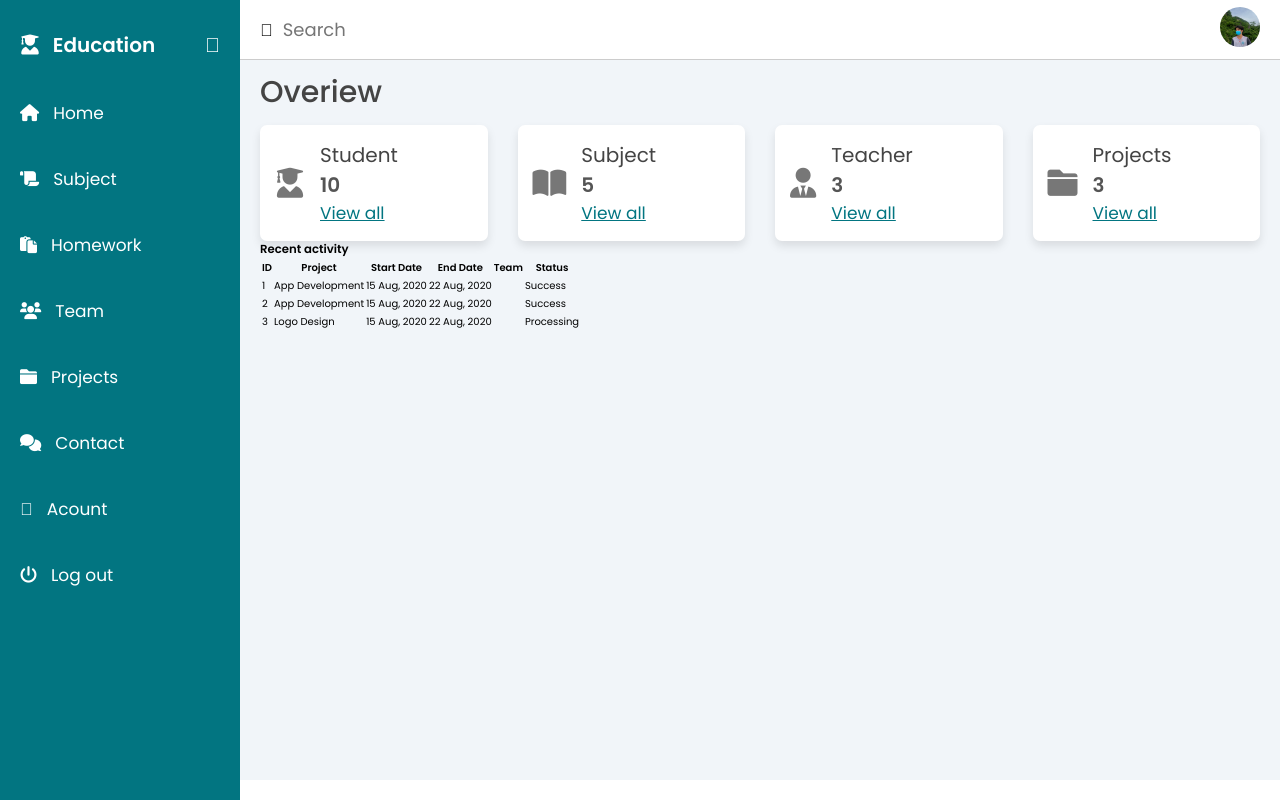
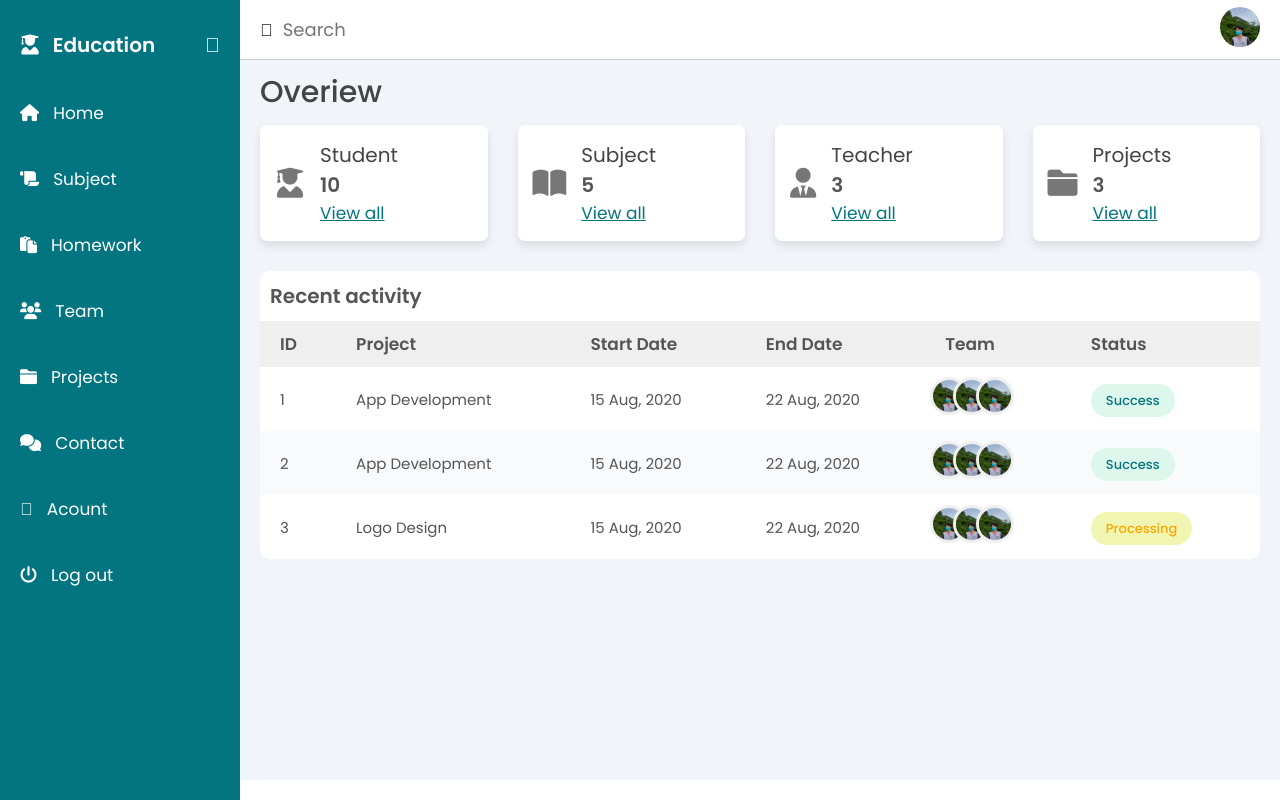
Before and after one commit to Archiroo/CongNgheWeb, a PHP site: page /teacher/index.php in a window 1280 px wide. Run offline with PHP 8.4, Linux system fonts and the light colour scheme; some libraries are stand-ins or nearby versions.

Commit message:
css table

```diff
--- a/teacher/css/teacher.css
+++ b/teacher/css/teacher.css
@@ -217,6 +217,86 @@ main {
 
 
 
+/* TABLE */
+.recent {
+    margin-top: 3rem;
+    margin-bottom: 3rem;
+}
+
+.recent .activity-grid {
+    display: grid;
+    grid-template-columns: 100%;
+    grid-column-gap: 2rem;
+}
+
+.recent .activity-card{
+    background: #fff;
+    border-radius: 1rem;
+}
+
+.recent .activity-grid .activity-card h3 {
+    color: var(--text);
+    margin: 1rem;
+    font-size: 2rem;
+}
+
+.recent .activity-grid .activity-card table{
+    width: 100%;
+    border-collapse: collapse; /*chỉ dữ lại 1 đường viền*/
+}
+
+.recent .activity-grid .activity-card table thead{
+    background: #efefef;
+    text-align: left;
+}
+
+th, td {
+    font-size: 1.7rem;
+    padding: 1rem 2rem;
+    color: var(--text);
+}
+
+td {
+    font-size: 1.5rem;
+}
+
+tbody tr:nth-child(even) { /*xen kẽ*/
+    background: #f9fafc;
+}
+
+.badge {
+    padding: 0.7rem 1.5rem;
+    border-radius: 2rem;
+    font-weight: 500;
+    font-size: 1.3rem;
+}
+
+.badge.success {
+    background: var(--success);
+    color: var(--main-color);
+}
+
+.badge.warning {
+    background: var(--processing);
+    color: orange;
+}
+
+.td-team {
+    display: flex;
+    align-items: center;
+}
+
+.td-team .img-1 img,
+.td-team .img-2 img,
+.td-team .img-3 img{
+    height: 38px;
+    width: 38px;
+    border-radius: 50%;
+    margin-left: -15px;
+    border: 3px solid #efefef;
+    background-size: cover;
+    background-repeat: no-repeat;
+}
 
 
 
@@ -231,34 +311,9 @@ main {
 
 
 
-
-
-
-
-
-
-
-
-
-
-
-
-
-
-
-
-
-
-
-
-
-
-
-
-/* RESPONVSIVE */
 @media only screen and (max-width: 1200px) {
     .sidebar {
-        width: 6rem;
+        width: 60px;
         z-index: 150;
     }
 
@@ -274,12 +329,12 @@ main {
     }
 
     .main-content {
-        margin-left: 6rem;
+        margin-left: 60px;
     }
 
     .main-content header {
-        left: 6rem;
-        width: calc(100% - 6rem);
+        left: 60px;
+        width: calc(100% - 60px);
     }
 
     #sidebar-toggle:checked ~ .sidebar {
@@ -301,11 +356,11 @@ main {
     }
 
     #sidebar-toggle:checked ~ .main-content {
-        margin-left: 6rem;
+        margin-left: 60px;
     }
 
     #sidebar-toggle:checked ~ .main-content header {
-        left: 6rem;
+        left: 60px;
     }
 }
 
@@ -316,14 +371,6 @@ main {
 
     .card-single {
         margin-bottom: 1rem;
-    }
-
-    .activity-grid {
-        display: block;
-    }
-
-    .summary {
-        margin-top: 1.5rem;
     }
 }
 
--- a/teacher/footer.php
+++ b/teacher/footer.php
@@ -2,7 +2,6 @@
     <script src="https://cdnjs.cloudflare.com/ajax/libs/jquery/3.6.0/jquery.min.js"></script>
     <!-- SCRIPT -->
     <script src="js/teacher.js"></script>
-    </main>
 </body>
 
 </html>
--- a/teacher/index.php
+++ b/teacher/index.php
@@ -71,13 +71,13 @@ include('search.php');
                                     <td>22 Aug, 2020</td>
                                     <td class="td-team">
                                         <div class="img-1">
-
+                                            <img src="../image/user_1.jpg" alt="">
                                         </div>
                                         <div class="img-2">
-
+                                            <img src="../image/user_1.jpg" alt="">
                                         </div>
                                         <div class="img-3">
-
+                                            <img src="../image/user_1.jpg" alt="">
                                         </div>
                                     </td>
                                     <td>
@@ -90,9 +90,15 @@ include('search.php');
                                     <td>15 Aug, 2020</td>
                                     <td>22 Aug, 2020</td>
                                     <td class="td-team">
-                                        <div class="img-1"></div>
-                                        <div class="img-2"></div>
-                                        <div class="img-3"></div>
+                                        <div class="img-1">
+                                            <img src="../image/user_1.jpg" alt="">
+                                        </div>
+                                        <div class="img-2">
+                                            <img src="../image/user_1.jpg" alt="">
+                                        </div>
+                                        <div class="img-3">
+                                            <img src="../image/user_1.jpg" alt="">
+                                        </div>
                                     </td>
                                     <td>
                                         <span class="badge success">Success</span>
@@ -104,9 +110,15 @@ include('search.php');
                                     <td>15 Aug, 2020</td>
                                     <td>22 Aug, 2020</td>
                                     <td class="td-team">
-                                        <div class="img-1"></div>
-                                        <div class="img-2"></div>
-                                        <div class="img-3"></div>
+                                        <div class="img-1">
+                                            <img src="../image/user_1.jpg" alt="">
+                                        </div>
+                                        <div class="img-2">
+                                            <img src="../image/user_1.jpg" alt="">
+                                        </div>
+                                        <div class="img-3">
+                                            <img src="../image/user_1.jpg" alt="">
+                                        </div>
                                     </td>
                                     <td>
                                         <span class="badge warning">Processing</span>
@@ -118,6 +130,7 @@ include('search.php');
                 </div>
             </div>
         </section>
+    </main>
 
 <?php
     include('footer.php');
```
